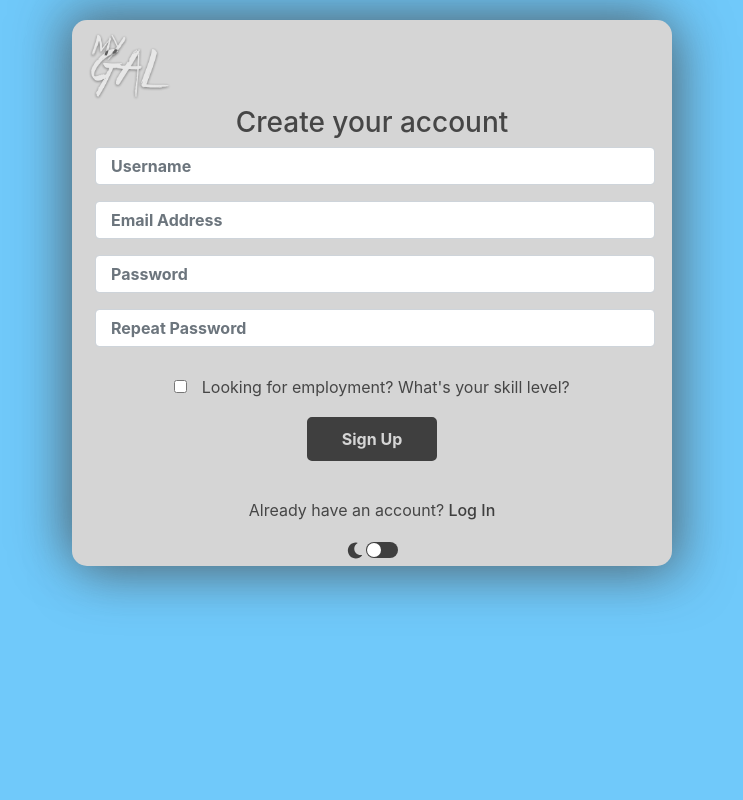
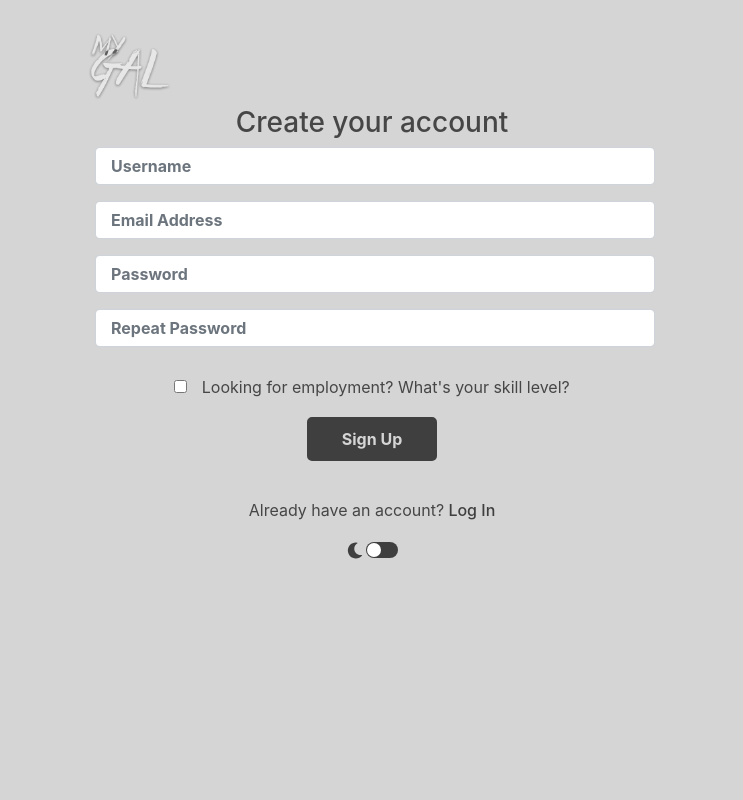
Before and after one commit to kSiasios/wwwproject, a PHP site: page /pages/signup.php in a window 1280 px wide. Shown: the whole page, without its empty margins (268-1011 px from the left). Run offline with PHP 8.4, Linux system fonts and the light colour scheme.

Commit message:
Update signup.css
New looks for sign-up page

```diff
--- a/css/signup.css
+++ b/css/signup.css
@@ -23,7 +23,7 @@ html[data-theme="dark"] {
 }
 
 body {
-  background: var(--navbar-color);
+  background: var(--bg);
 }
 
 h3,
@@ -53,8 +53,8 @@ a:hover {
   max-width: 80%;
   background: var(--bg);
   border-radius: 15px;
-  box-shadow: 10px 10px 50px var(--drop-shadow),
-    -10px -10px 50px var(--drop-shadow);
+  /*box-shadow: 10px 10px 50px var(--drop-shadow),*/
+  /*  -10px -10px 50px var(--drop-shadow);*/
 }
 
 .col img {
```
